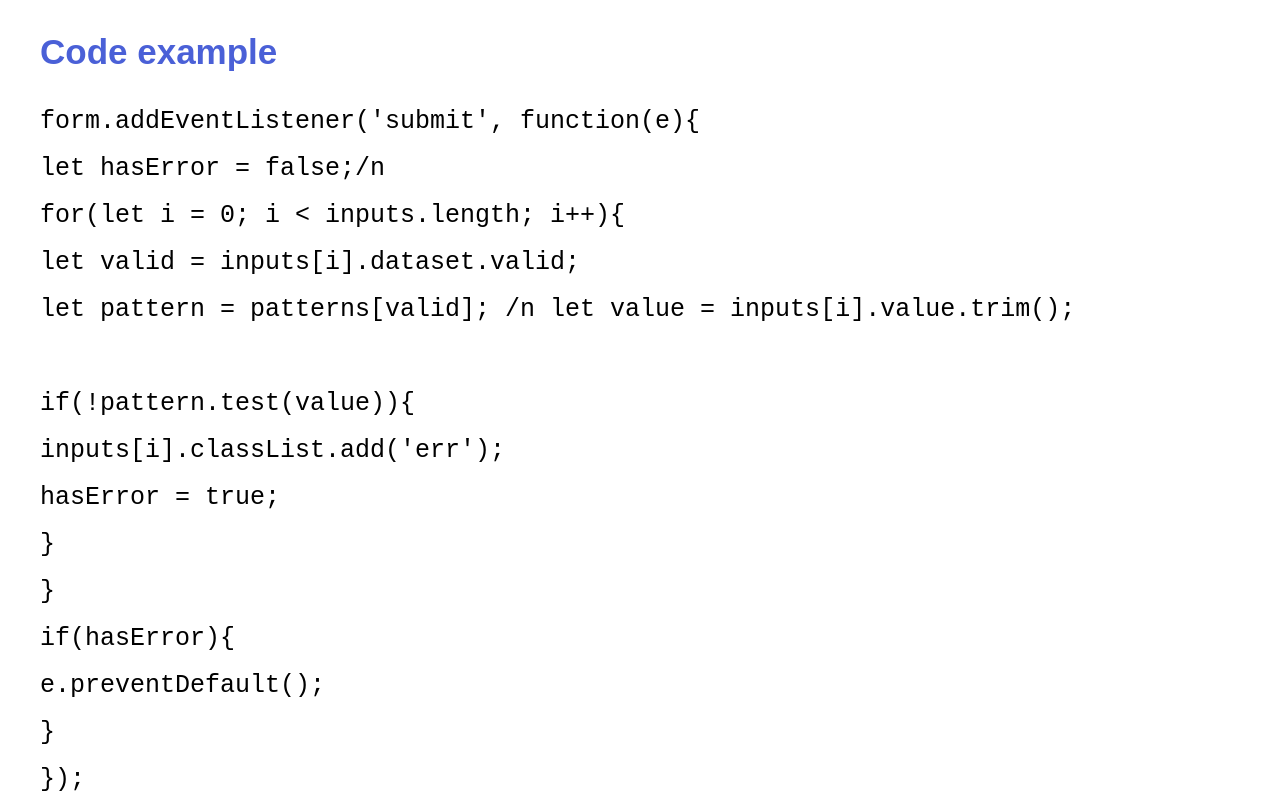
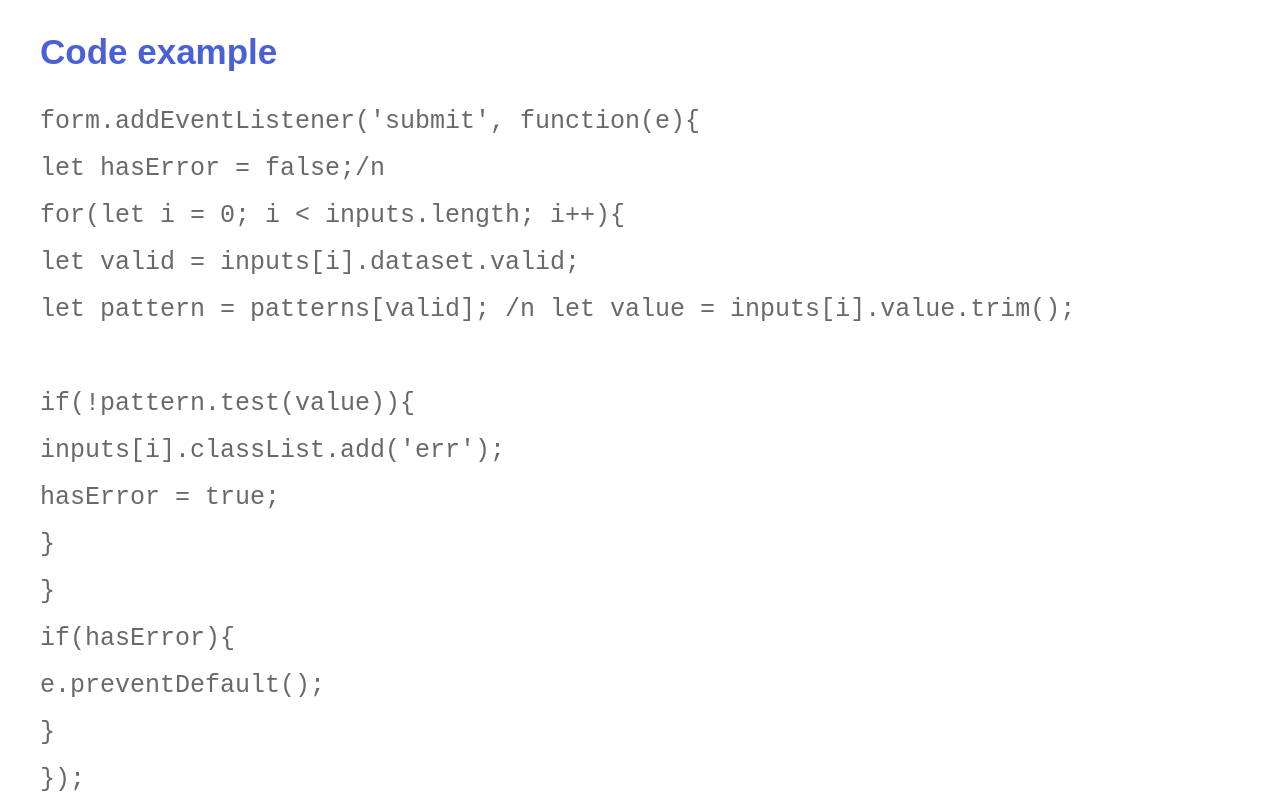
Before and after one commit to Irina50/rsschool-cv, a plain HTML site: page index.html in a window 1280 px wide. Shown: the part 1499-2292 px from the top of the page. Drawn offline with Linux system fonts and the light colour scheme.

Commit message:
refactor: update css

```diff
--- a/styles.css
+++ b/styles.css
@@ -116,3 +116,6 @@ p {
 .skills__list {
   padding-left: 30px;
 }
+code {
+  color: dimgray;
+}
```
